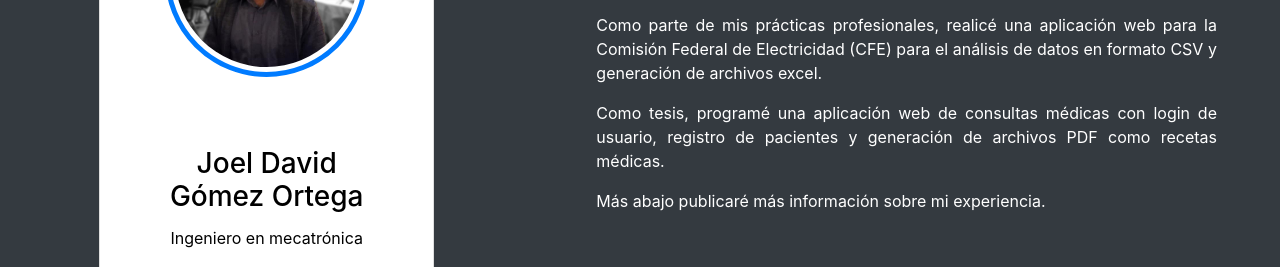
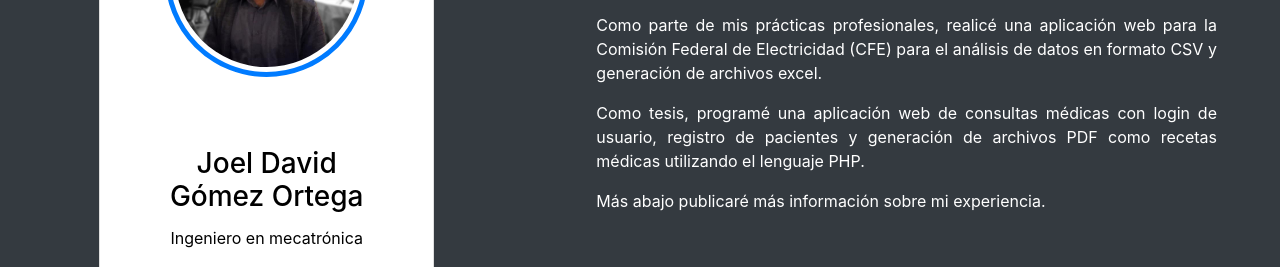
Before and after one commit to Davel99/curriculum, a plain HTML site: page index.html in a window 1280 px wide. Shown: the part 955-1222 px from the top of the page. Drawn offline with nearby package versions, Linux system fonts and the light colour scheme.

Commit message:
Update index.html

```diff
--- a/index.html
+++ b/index.html
@@ -142,7 +142,7 @@
                         </p>
                         <p>
                             Como tesis, programé una aplicación web de consultas médicas con login de usuario, registro
-                            de pacientes y generación de archivos PDF como recetas médicas.
+                            de pacientes y generación de archivos PDF como recetas médicas utilizando el lenguaje PHP.
                         </p>
                         <p>
                             Más abajo publicaré más información sobre mi experiencia.
```
